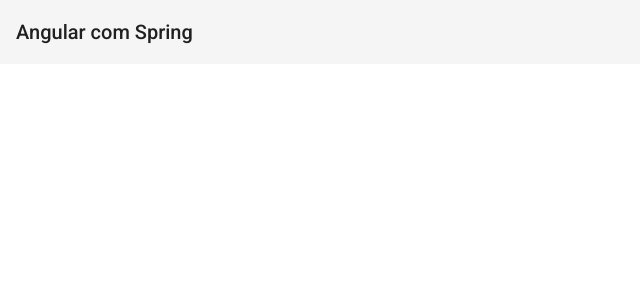
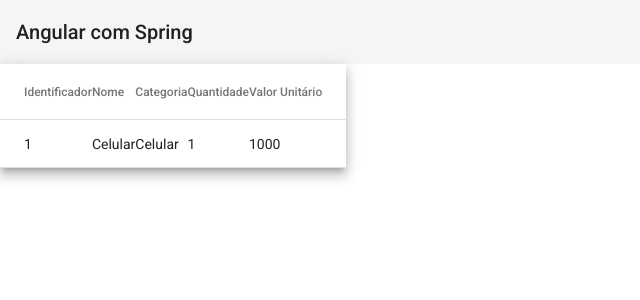
Before and after one commit to MurukLuan/angularESpring209064, an Angular app: page /produtos in a window 1280 px wide. Shown: the top 300 px of the page, without its empty margins (0-640 px from the left). Built offline with nearby package versions, Linux system fonts and the light colour scheme.

Commit message:
alterações feitas em rotas e criação dos produtos de forma estatica

```diff
--- /dev/null
+++ b/src/app/produtos/model/produto.ts
@@ -0,0 +1,7 @@
+export interface Produto {
+  id: number;
+  nome: string;
+  categoria: string;
+  quantidade: number;
+  preco_unitario: number;
+}
--- a/src/app/produtos/produtos-routing.module.ts
+++ b/src/app/produtos/produtos-routing.module.ts
@@ -1,7 +1,12 @@
+import { ProdutosComponent } from './produtos/produtos.component';
 import { NgModule } from '@angular/core';
 import { RouterModule, Routes } from '@angular/router';
 
-const routes: Routes = [];
+const routes: Routes = [
+{
+    path:'', component: ProdutosComponent
+}
+];
 
 @NgModule({
   imports: [RouterModule.forChild(routes)],
--- a/src/app/produtos/produtos/produtos.component.html
+++ b/src/app/produtos/produtos/produtos.component.html
@@ -1 +1,38 @@
-<p>produtos works!</p>
+<table mat-table [dataSource]="produtos" class="mat-elevation-z8">
+
+  <!--- Note that these columns can be defined in any order.
+        The actual rendered columns are set as a property on the row definition" -->
+
+  <!-- Position Column -->
+  <ng-container matColumnDef="id">
+    <th mat-header-cell *matHeaderCellDef> Identificador </th>
+    <td mat-cell *matCellDef="let produto"> {{produto.id}} </td>
+  </ng-container>
+
+  <!-- Name Column -->
+  <ng-container matColumnDef="nome">
+    <th mat-header-cell *matHeaderCellDef> Nome </th>
+    <td mat-cell *matCellDef="let produto"> {{produto.nome}} </td>
+  </ng-container>
+
+  <!-- Weight Column -->
+  <ng-container matColumnDef="categoria">
+    <th mat-header-cell *matHeaderCellDef> Categoria </th>
+    <td mat-cell *matCellDef="let produto"> {{produto.categoria}} </td>
+  </ng-container>
+
+  <!-- Symbol Column -->
+  <ng-container matColumnDef="quantidade">
+    <th mat-header-cell *matHeaderCellDef> Quantidade </th>
+    <td mat-cell *matCellDef="let produto"> {{produto.quantidade}} </td>
+  </ng-container>
+
+  <!-- Symbol Column -->
+  <ng-container matColumnDef="preco_unitario">
+    <th mat-header-cell *matHeaderCellDef> Valor Unitário </th>
+    <td mat-cell *matCellDef="let produto"> {{produto.preco_unitario}} </td>
+  </ng-container>
+
+  <tr mat-header-row *matHeaderRowDef="displayedColumns"></tr>
+  <tr mat-row *matRowDef="let row; columns: displayedColumns;"></tr>
+</table>
--- a/src/app/produtos/produtos/produtos.component.ts
+++ b/src/app/produtos/produtos/produtos.component.ts
@@ -1,4 +1,5 @@
 import { Component, OnInit } from '@angular/core';
+import { Produto } from '../model/produto';
 
 @Component({
   selector: 'app-produtos',
@@ -7,7 +8,18 @@
 })
 export class ProdutosComponent implements OnInit {
 
-  constructor() { }
+  produtos: Produto[];
+  displayedColumns = ['id', 'nome', 'categoria',
+  'quantidade', 'preco_unitario'];
+  constructor() {
+    this.produtos = [{
+      id: 1,
+      nome: 'Celular',
+      categoria: 'Celular',
+      quantidade: 1,
+      preco_unitario: 1000
+    }];
+  }
 
   ngOnInit(): void {
   }
```
